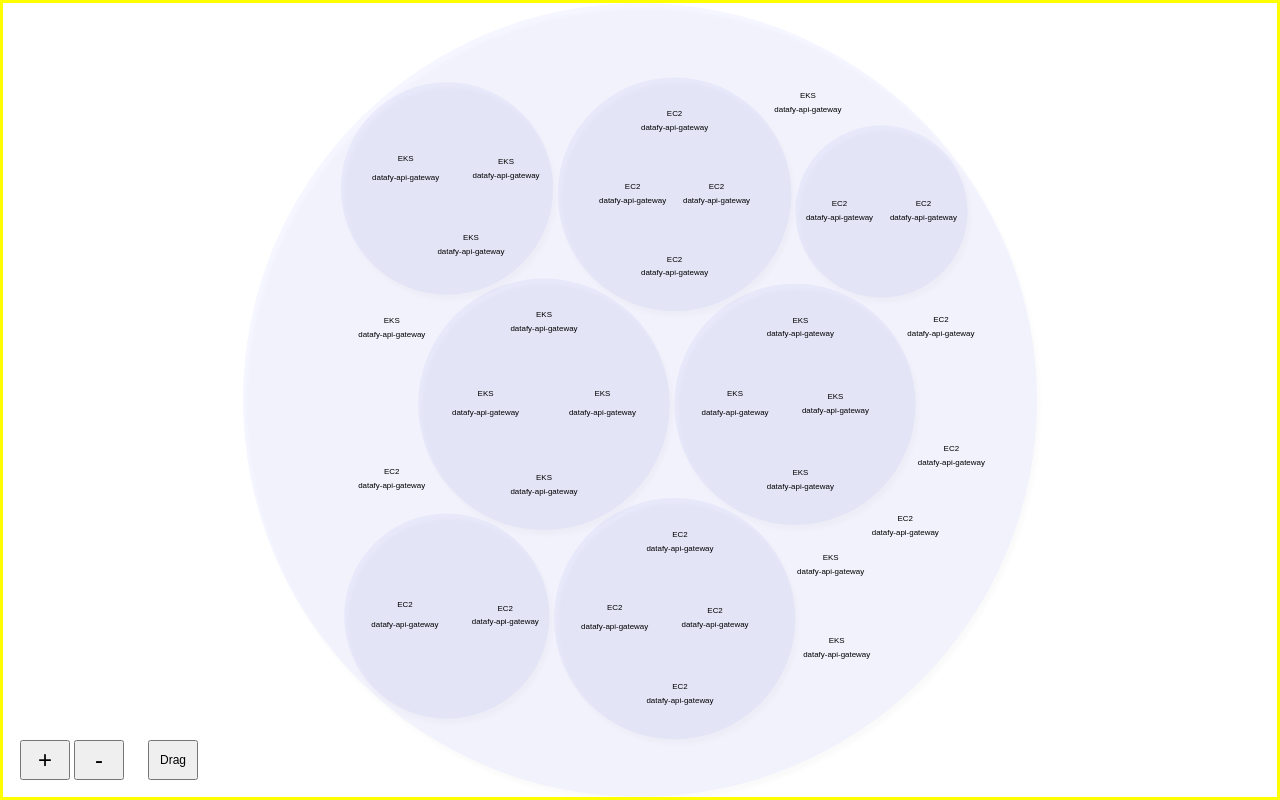
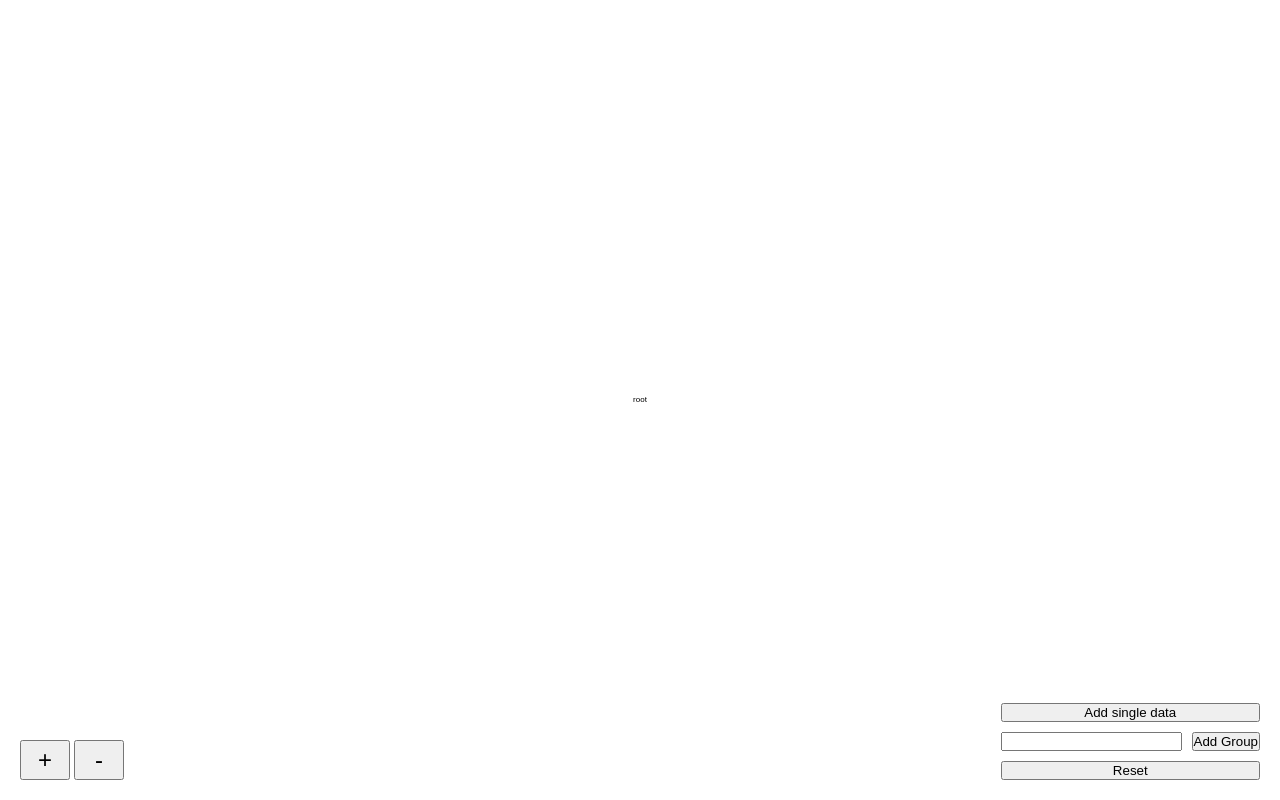
Before and after one commit to Tun-Dev/circle-packing, a React (Vite) app: page / in a window 1280 px wide. Built offline with nearby package versions, Linux system fonts and the light colour scheme.

Commit message:
mock controls

```diff
--- a/src/App.css
+++ b/src/App.css
@@ -54,3 +54,18 @@
 .dragBtn {
   font-size: 12px !important;
 }
+
+.floatform {
+  /* border: 1px solid red; */
+  position: absolute;
+  right: 20px;
+  bottom: 20px;
+  display: flex;
+  flex-direction: column;
+  gap: 10px;
+}
+
+.form {
+  display: flex;
+  gap: 10px;
+}
--- a/src/components/chart4.tsx
+++ b/src/components/chart4.tsx
@@ -1,12 +1,12 @@
 /* eslint-disable @typescript-eslint/no-unused-vars */
 /* eslint-disable @typescript-eslint/no-explicit-any */
 import * as d3 from "d3";
-import { useEffect, useMemo, useRef, useState } from "react";
+import { Children, useEffect, useMemo, useRef, useState } from "react";
 
 import { data2 } from "./data";
 
 interface Datum {
-  data: any;
+  data?: any;
   name?: string;
   value?: number;
   type?: string;
@@ -20,8 +20,24 @@
 
 let threshold: number;
 
+const sizes = [10, 20];
+const names = ["EC2", "EKS"];
+
+function getRandomElement(array: any[]) {
+  const randomIndex = Math.floor(Math.random() * array.length);
+  const randomElement = array[randomIndex];
+  return randomElement;
+}
+
 export default function Chart4() {
   const svgRef = useRef<SVGSVGElement | null>(null);
+  const [data, setData] = useState<Datum | null>({
+    name: "root",
+    children: [],
+  });
+  const [value, setValue] = useState(0);
+  const inputRef = useRef(null);
+  // const [isPanningEnabled, setIsPanningEnabled] = useState(false);
 
   useEffect(() => {
     const width = window.innerWidth;
@@ -33,7 +49,7 @@
     const svgIcon = d3.select("#demo");
 
     const hierarchy = d3
-      .hierarchy(data2)
+      .hierarchy(data)
       .sum((d) => d.value!)
       .sort((a, b) => b.value! - a.value!);
 
@@ -50,7 +66,70 @@
     return () => {
       svgIcon.selectAll("*").remove(); // Clear the SVG contents
     };
-  }, []);
+  }, [data]);
+
+  const onClickSingle = () => {
+    const singleData = {
+      name: "datafy-api-gateway",
+      value: getRandomElement(sizes),
+      type: getRandomElement(names),
+    };
+
+    setData((prevData) => {
+      if (!prevData?.children) {
+        return {
+          ...prevData,
+          children: [singleData],
+        };
+      }
+      return {
+        ...prevData,
+        children: [...prevData.children, singleData],
+      };
+    });
+  };
+
+  const onClickGroup = () => {
+    const groupData = {
+      name: "datafy-api-gateway",
+      children: [] as Datum[],
+    };
+
+    for (let i = 0; i < value; i++) {
+      const singleData = {
+        name: "datafy-api-gateway",
+        value: getRandomElement(sizes),
+        type: getRandomElement(names),
+      };
+      groupData.children.push(singleData);
+    }
+
+    setData((prevData) => {
+      if (!prevData?.children) {
+        return {
+          ...prevData,
+          children: [groupData],
+        };
+      }
+      return {
+        ...prevData,
+        children: [...prevData.children, groupData],
+      };
+    });
+
+    setValue(0);
+    if (inputRef.current) {
+      (inputRef.current as HTMLInputElement).value = "";
+    }
+  };
+
+  const onReset = () => {
+    setValue(0);
+    setData({ name: "root", children: [] });
+    if (inputRef.current) {
+      (inputRef.current as HTMLInputElement).value = "";
+    }
+  };
 
   return (
     <>
@@ -68,10 +147,23 @@
           </button>
         </div>
         <div className="group2">
-          <button className="dragBtn" onClick={() => {}}>
+          {/* <button className="dragBtn" onClick={() => {}}>
             Drag
-          </button>
+          </button> */}
         </div>
+      </div>
+
+      <div className="floatform">
+        <button onClick={onClickSingle}>Add single data</button>
+        <div className="form">
+          <input
+            type="text"
+            onChange={(e) => setValue(Number(e.target.value))}
+            ref={inputRef}
+          />
+          <button onClick={onClickGroup}>Add Group</button>
+        </div>
+        <button onClick={onReset}>Reset</button>
       </div>
     </>
   );
@@ -83,6 +175,7 @@
   width: number,
   height: number,
   color: d3.ScaleLinear<number, number, never>
+  // isPanningEnabled: boolean
 ) {
   const view: any = [root.x, root.y, root.r * 2];
   // let threshold = 1;
@@ -104,17 +197,14 @@
     .attr("height", height)
     .attr(
       "style",
-      `display: flex; margin: 0; background: transparent; border: 3px solid yellow;`
+      `display: flex; margin: 0; background: transparent; border: 0px solid yellow;`
     )
     .call(zoom as any);
 
   const g = svg
     .append("g")
+    .attr("id", "zoomable")
     .attr("transform", `translate(${width / 2},${height / 2})`);
-
-  function handleZoom(e: any) {
-    g.attr("transform", e.transform);
-  }
 
   // Set the initial zoom transform to center the root
   svg.call(
@@ -133,7 +223,10 @@
   createParentNodes(root, g, view);
   createChildrenNodes(root, g, view);
 
-  // console.log(d3.zoomIdentity);
+  function handleZoom(e: any) {
+    g.attr("transform", e.transform);
+    updateChildrenNodes(root, g, e.transform);
+  }
 }
 
 function createChildrenNodes(
@@ -145,12 +238,11 @@
 
   console.log("threshold", threshold);
 
-  // const threshold: number = transform;
-
   const childrenNodes = childrenGroup
     .selectAll("circle")
     .data(root.descendants().filter((d) => !d.children))
     .join("circle")
+    .attr("class", "child-node")
     .attr(
       "fill",
       threshold > 1.5 ? "rgba(66, 84, 251, 0.19)" : "rgba(66, 84, 251, 0)"
@@ -164,6 +256,7 @@
     .selectAll("text")
     .data(root.descendants().filter((d) => !d.children))
     .join("text")
+    .attr("class", "child-label")
     .attr(
       "transform",
       (d) => `translate(${d.x - view[0]},${d.y - view[1] + d.r * 0.15})`
@@ -179,6 +272,7 @@
     .selectAll("text")
     .data(root.descendants().filter((d) => !d.children))
     .join("text")
+    .attr("class", "child-type")
     .attr(
       "transform",
       (d) => `translate(${d.x - view[0]},${d.y - view[1] + d.r * -0.2})`
@@ -199,7 +293,12 @@
 
   const parentNodes = parentsGroup
     .selectAll("circle")
-    .data(root.descendants().filter((d) => d.children))
+    .data(
+      root
+        .descendants()
+        .slice(1)
+        .filter((d) => d.children)
+    )
     .join("circle")
     .attr("fill", "rgba(66, 84, 251, 0.05)")
     .attr("filter", "drop-shadow(3px 5px 2px rgb(0 0 0 / 0.4)")
@@ -222,3 +321,20 @@
     .style("fill", "blue")
     .text((d) => d.data.name ?? "");
 }
+
+function updateChildrenNodes(
+  root: d3.HierarchyCircularNode<Datum>,
+  g: d3.Selection<SVGGElement, unknown, HTMLElement, any>,
+  view: any
+) {
+  console.log("view", view);
+  const childrenGroup = g.select(".children");
+
+  childrenGroup
+    .selectAll(".child-node")
+    .data(root.descendants().filter((d) => !d.children))
+    .attr(
+      "fill",
+      view.k > 1.5 ? "rgba(66, 84, 251, 0.19)" : "rgba(66, 84, 251, 0)"
+    );
+}
```
